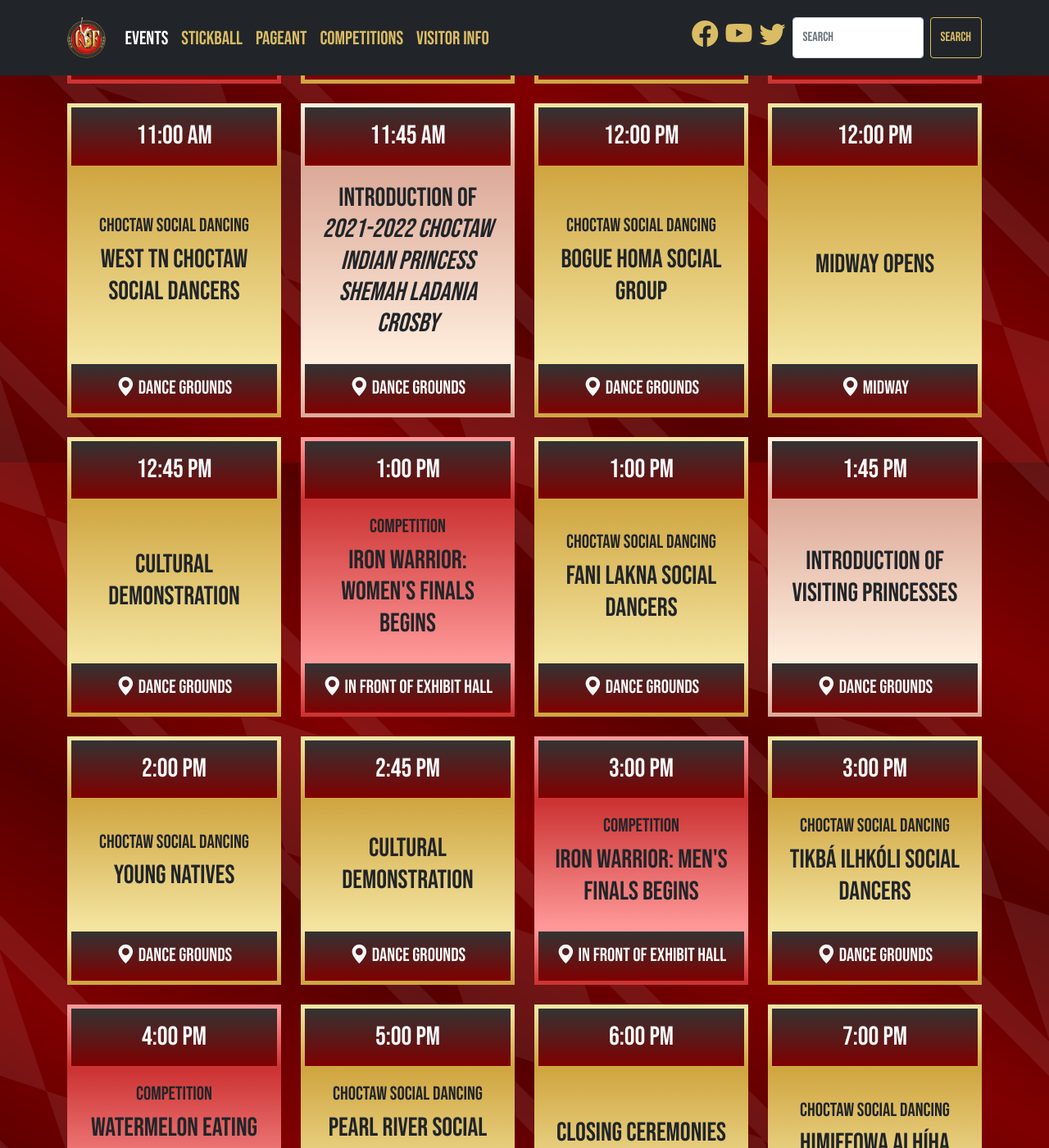
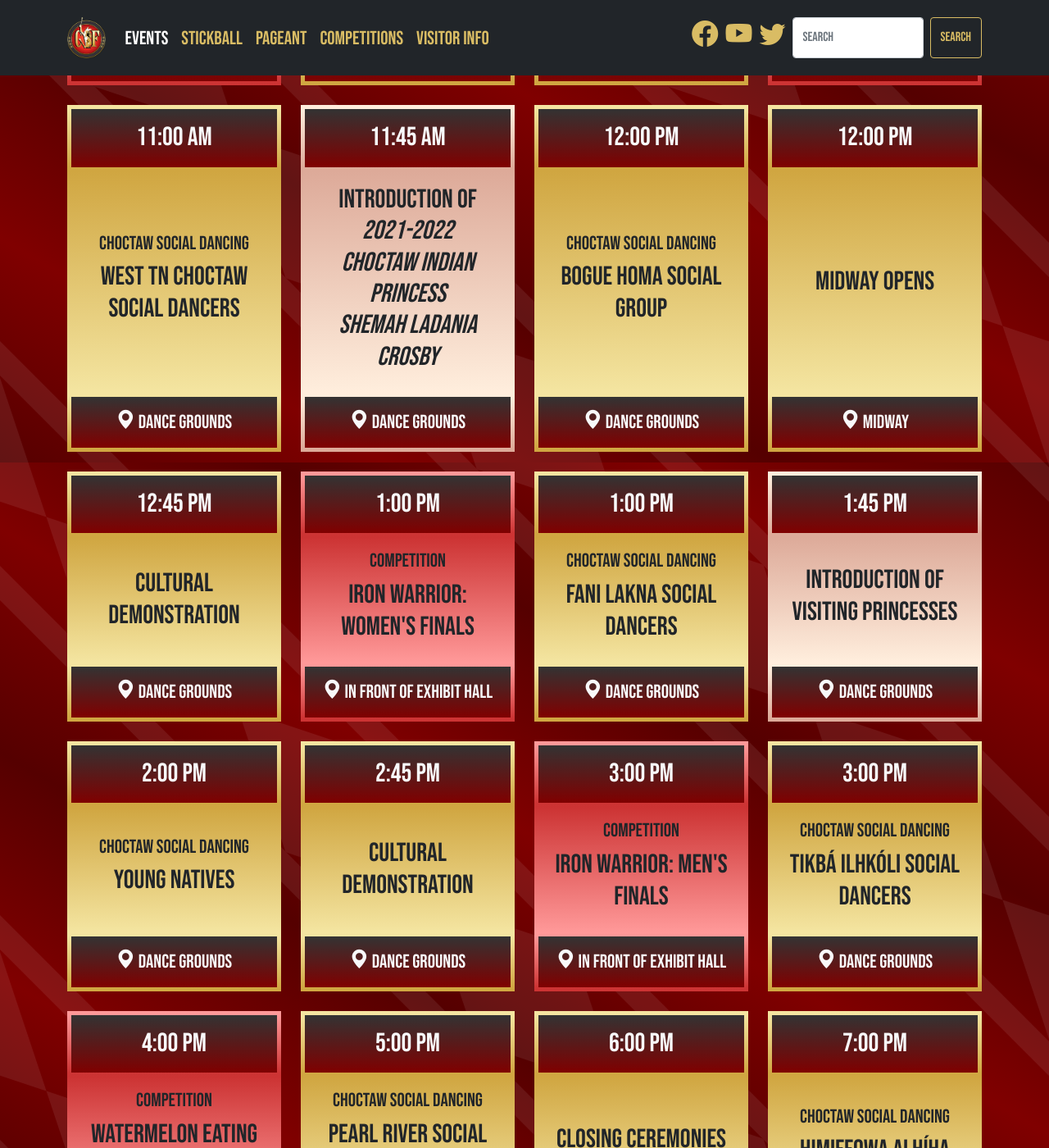
Before and after one commit to smattera/smattera.github.io, a Jekyll site: the page built from events/index.md, in a window 1280 px wide and 1400 px high, scrolled down 1326 px. Shown: the whole window at 82% size. Built offline with Jekyll 4.4.1, drawn with Linux system fonts in a browser that asks for light colours; nearby versions of some CDN libraries; some of the changed text lies outside the part shown.

Commit message:
Update events.html

```diff
--- a/_includes/eventBlack.html
+++ b/_includes/eventBlack.html
@@ -8,7 +8,7 @@
       <p class="h4">{{ include.title }}</p>
     </div>
     <div class="card-footer card-black-border pt-3" style="background:linear-gradient(#333,#800000);">
-      <p class="h5"><i class="bi bi-geo-alt-fill"></i> {{ include.loc }}</p>
+      <p class="h5"><i class="bi bi-geo-alt-fill align-middle"></i> {{ include.loc }}</p>
     </div>
   </div>
 </div>
--- a/_includes/eventGold.html
+++ b/_includes/eventGold.html
@@ -8,7 +8,7 @@
       <p class="h4">{{ include.title }}</p>
     </div>
     <div class="card-footer card-gold-border pt-3" style="background:linear-gradient(#333,#800000);">
-      <p class="h5"><i class="bi bi-geo-alt-fill"></i> {{ include.loc }}</p>
+      <p class="h5"><i class="bi bi-geo-alt-fill align-middle"></i> {{ include.loc }}</p>
     </div>
   </div>
 </div>
--- a/_includes/eventRed.html
+++ b/_includes/eventRed.html
@@ -8,7 +8,7 @@
         <p class="h4">{{ include.title }}</p>
       </div>
       <div class="card-footer card-red-border pt-3" style="background:linear-gradient(#333,#800000);">
-        <p class="h5"><i class="bi bi-geo-alt-fill"></i> {{ include.loc }}</p>
+        <p class="h5"><i class="bi bi-geo-alt-fill align-middle"></i> {{ include.loc }}</p>
       </div>
     </div>
   </div>
--- a/_includes/eventRose.html
+++ b/_includes/eventRose.html
@@ -7,7 +7,7 @@
         <p class="h4">{{ include.title }}</p>
       </div>
       <div class="card-footer card-rose-border pt-3" style="background:linear-gradient(#333,#800000);">
-        <p class="h5"><i class="bi bi-geo-alt-fill"></i> {{ include.loc }}</p>
+        <p class="h5"><i class="bi bi-geo-alt-fill align-middle"></i> {{ include.loc }}</p>
       </div>
     </div>
   </div>
--- a/_includes/events.html
+++ b/_includes/events.html
@@ -116,13 +116,13 @@
           {% include eventGold.html div="Choctaw Social Dancing" title="Kabotcha Bóli" time="12:00 PM" loc="Dance Grounds" %}
           {% include eventRose.html title="Introduction of Visiting Princesses" time="12:45 PM" loc="Dance Grounds" %}
           {% include eventGold.html div="Choctaw Social Dancing" title="Standing Pine Social Dancers" time="1:00 PM" loc="Dance Grounds" %}
-          {% include eventRed.html div="Competition" title="Iron Warrior: Women's Time Trials Begins" time="1:00 PM" loc="In Front of Exhibit Hall" %}
+          {% include eventRed.html div="Competition" title="Iron Warrior: Women's Time Trials" time="1:00 PM" loc="In Front of Exhibit Hall" %}
           {% include eventGold.html title="Cultural Demonstration" time="1:45 PM" loc="Dance Grounds" %}
           {% include eventGold.html div="Choctaw Social Dancing" title="Pearl River Youth Dancers" time="2:00 PM" loc="Dance Grounds" %}
           {% include eventGold.html title="Cultural Demonstration" time="2:45 PM" loc="Dance Grounds" %}
           {% include eventGold.html title="Midway Opens" time="3:00 PM" loc="Midway" %}
           {% include eventGold.html div="Choctaw Social Dancing" title="Hilha Imachokma Alhíha" time="3:00 PM" loc="Dance Grounds" %}
-          {% include eventRed.html div="Competition" title="Iron Warrior: Men's Time Trials Begins" time="3:00 PM" loc="In Front of Exhibit Hall" %}
+          {% include eventRed.html div="Competition" title="Iron Warrior: Men's Time Trials" time="3:00 PM" loc="In Front of Exhibit Hall" %}
           {% include eventRed.html div="Competition" title="Watermelon Eating Contest" time="5:00 PM" loc="Áy<u>i</u>pa Village" %}
           {% include eventGold.html div="Choctaw Social Dancing" title="Tiak Hikíya Himittowa Hilha" time="5:00 PM" loc="Main Stage" %}
           {% include eventBlack.html div="WSS: Pushmataha (10-13)" title="G7: Beaver Dam vs Fani Lakna Osi" time="5:00 PM" loc="Warrior Stadium" %}
@@ -144,12 +144,12 @@
           {% include eventRose.html title="Introduction of<br><i>2021-2022<br>Choctaw Indian Princess<br>Shemah Ladania Crosby</i>" time="11:45 AM" loc="Dance Grounds" %}
           {% include eventGold.html div="Choctaw Social Dancing" title="Bogue Chitto Social Dancers" time="12:00 PM" loc="Dance Grounds" %}
           {% include eventRose.html title="Introduction of Visiting Princesses" time="12:45 PM" loc="Dance Grounds" %}
-          {% include eventRed.html div="Competition" title="Iron Warrior: Women's Time Trials Begins" time="1:00 PM" loc="In Front of Exhibit Hall" %}
+          {% include eventRed.html div="Competition" title="Iron Warrior: Women's Time Trials" time="1:00 PM" loc="In Front of Exhibit Hall" %}
           {% include eventGold.html div="Choctaw Social Dancing" title="Oka Homma Alla Hilha" time="1:00 PM" loc="Dance Grounds" %}
           {% include eventGold.html title="Cultural Demonstration" time="1:45 PM" loc="Dance Grounds" %}
           {% include eventGold.html div="Choctaw Social Dancing" title="Chahta Alla Himittowa Hicha Chipota Alhíha" time="2:00 PM" loc="Dance Grounds" %}
           {% include eventGold.html title="Cultural Demonstration" time="2:45 PM" loc="Dance Grounds" %}
-          {% include eventRed.html div="Competition" title="Iron Warrior: Men's Time Trials Begins" time="3:00 PM" loc="In Front of Exhibit Hall" %}
+          {% include eventRed.html div="Competition" title="Iron Warrior: Men's Time Trials" time="3:00 PM" loc="In Front of Exhibit Hall" %}
           {% include eventGold.html div="Choctaw Social Dancing" title="Mystic Wind Chahta Social Dancers" time="3:00 PM" loc="Dance Grounds" %}
           {% include eventGold.html title="Midway Opens" time="3:00 PM" loc="Midway" %}
           {% include eventRed.html div="Competition" title="Watermelon Eating Contest" time="5:00 PM" loc="Áy<u>i</u>pa Village" %}
@@ -172,16 +172,16 @@
           {% include eventGold.html div="Choctaw Social Dancing" title="Conehatta Development Club" time="10:00 AM" loc="Dance Grounds" %}
           {% include eventRed.html div="Competition" title="CIF Open Cornhole Tournament" time="10:00 AM" loc="CCHS Gymnasium" %}
           {% include eventGold.html div="Choctaw Social Dancing" title="West TN Choctaw Social Dancers" time="11:00 AM" loc="Dance Grounds" %}
-          {% include eventRose.html title="Introduction of <i>2021-2022 Choctaw Indian Princess Shemah Ladania Crosby</i>" time="11:45 AM" loc="Dance Grounds" %}
+          {% include eventRose.html title="Introduction of<br><i>2021-2022<br>Choctaw Indian Princess<br>Shemah Ladania Crosby</i>" time="11:45 AM" loc="Dance Grounds" %}
           {% include eventGold.html div="Choctaw Social Dancing" title="Bogue Homa Social Group" time="12:00 PM" loc="Dance Grounds" %}
           {% include eventGold.html title="Midway Opens" time="12:00 PM" loc="Midway" %}
           {% include eventGold.html title="Cultural Demonstration" time="12:45 PM" loc="Dance Grounds" %}
-          {% include eventRed.html div="Competition" title="Iron Warrior: Women's Finals Begins" time="1:00 PM" loc="In Front of Exhibit Hall" %}
+          {% include eventRed.html div="Competition" title="Iron Warrior: Women's Finals" time="1:00 PM" loc="In Front of Exhibit Hall" %}
           {% include eventGold.html div="Choctaw Social Dancing" title="Fani Lakna Social Dancers" time="1:00 PM" loc="Dance Grounds" %}
           {% include eventRose.html title="Introduction of Visiting Princesses" time="1:45 PM" loc="Dance Grounds" %}
           {% include eventGold.html div="Choctaw Social Dancing" title="Young Natives" time="2:00 PM" loc="Dance Grounds" %}
           {% include eventGold.html title="Cultural Demonstration" time="2:45 PM" loc="Dance Grounds" %}
-          {% include eventRed.html div="Competition" title="Iron Warrior: Men's Finals Begins" time="3:00 PM" loc="In Front of Exhibit Hall" %}
+          {% include eventRed.html div="Competition" title="Iron Warrior: Men's Finals" time="3:00 PM" loc="In Front of Exhibit Hall" %}
           {% include eventGold.html div="Choctaw Social Dancing" title="Tikbá Ilhkóli Social Dancers" time="3:00 PM" loc="Dance Grounds" %}
           {% include eventRed.html div="Competition" title="Watermelon Eating Contest" time="4:00 PM" loc="Áy<u>i</u>pa Village" %}
           {% include eventGold.html div="Choctaw Social Dancing" title="Pearl River Social Dancers" time="5:00 PM" loc="Main Stage" %}
@@ -189,7 +189,7 @@
           {% include eventGold.html div="Choctaw Social Dancing" title="Himiffowa Alhíha" time="7:00 PM" loc="Main Stage" %}
           {% include eventGold.html div="Live Entertainment" title="Nightly DJ" time="8:00 PM" loc="Áy<u>i</u>pa Village" %}
           {% include eventGold.html div="Live Entertainment" title="Brett Young in Concert" time="8:30 PM" loc="Main Stage" %}
-          {% include eventBlack.html div="WSS: Men's" title="G10: Pearl River vs Bók Čito" time="10:15 PM" loc="Warrior Stadium" %}
+          {% include eventBlack.html div="World Series of Stickball" title="Men's Division: Game 10" time="10:15 PM" loc="Warrior Stadium" %}
           {% include eventGold.html title="Midway Closes" time="2:00 AM" loc="Midway" %}
         </div>
       </div>
```
